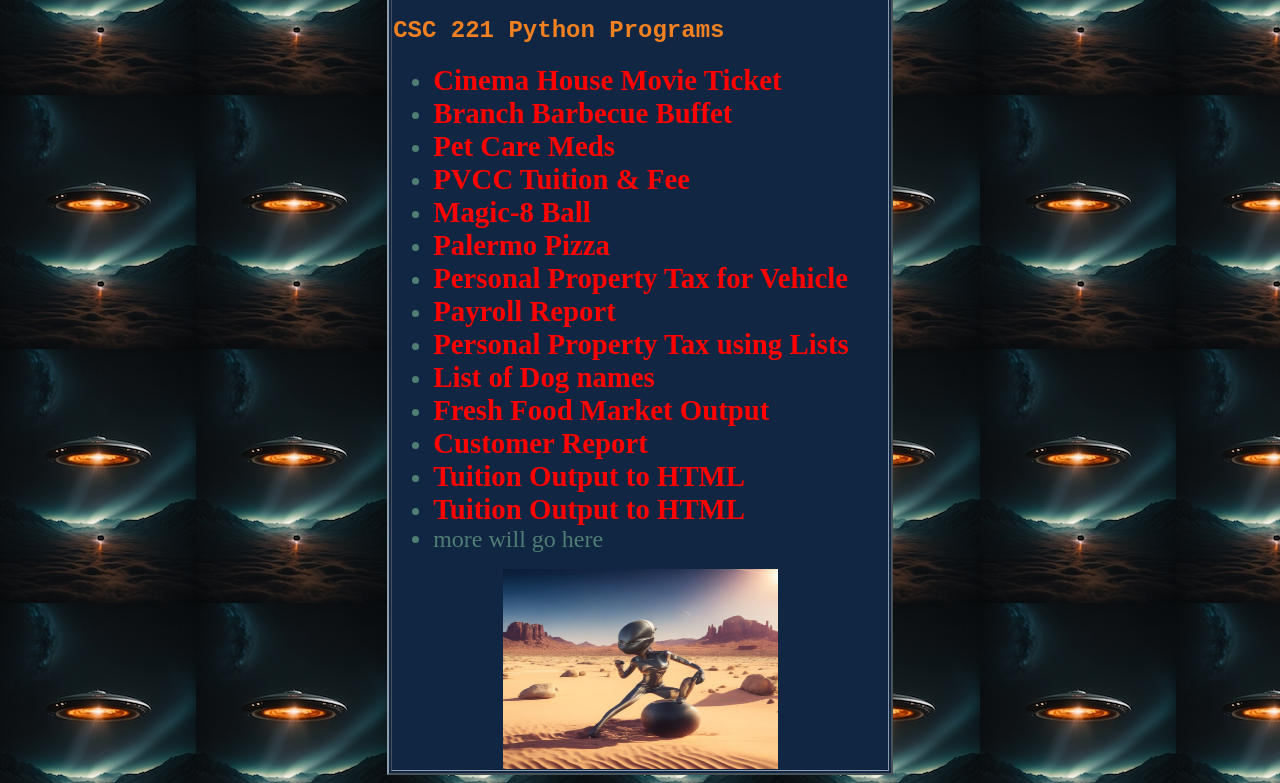
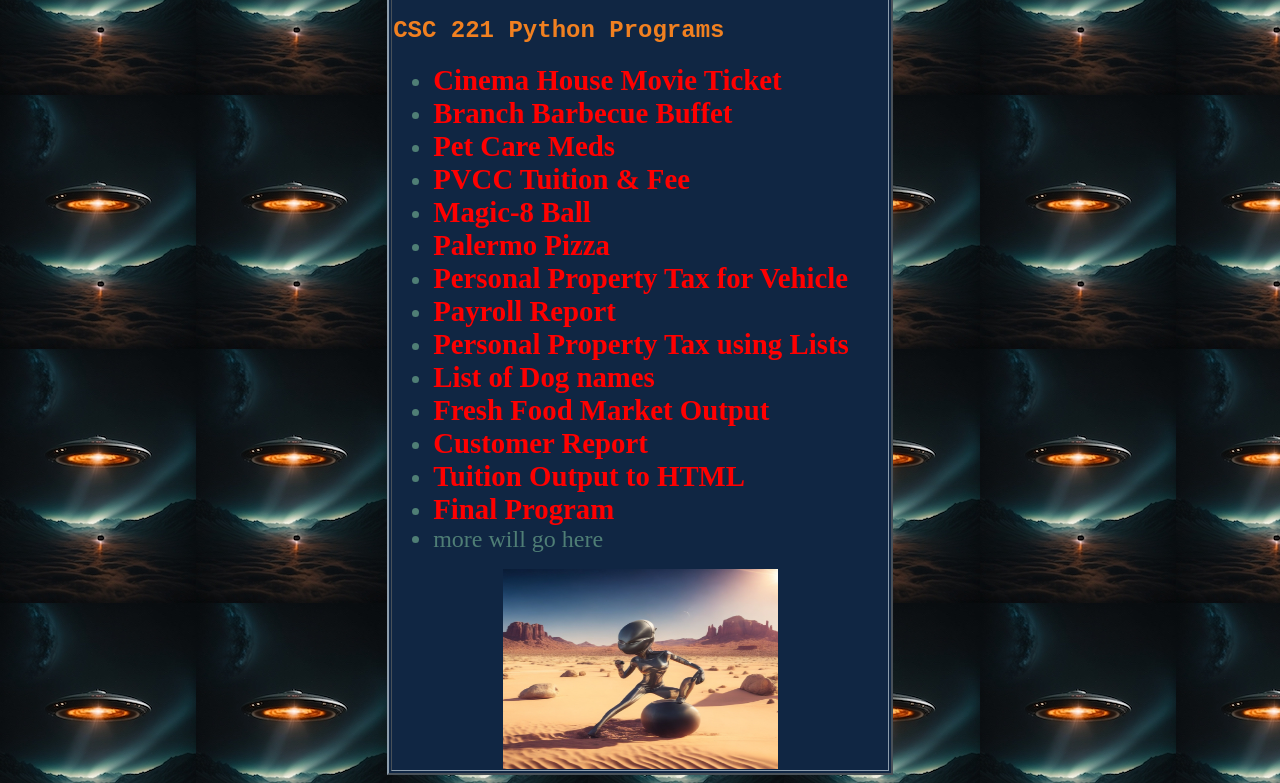
Before and after one commit to nyjaviontimberlake-pvcc/nyjaviontimberlake-pvcc.github.io, a plain HTML site: page index.html in a window 1280 px wide. Shown: the part 921-1704 px from the top of the page. Drawn offline with Linux system fonts and the light colour scheme.

Commit message:
Update index.html

```diff
--- a/index.html
+++ b/index.html
@@ -83,7 +83,7 @@
     <li><a href="ffout.py"> Fresh Food Market Output </a></li>
     <li><a href="custreport.py"> Customer Report </a></li>
     <li><a href="tuition -w-html.py"> Tuition Output to HTML </a></li>
-    <li><a href="hotel&resort_final.py"> Tuition Output to HTML </a></li>
+    <li><a href="hotel&resort_final.py"> Final Program </a></li>
     <li> more will go here </li>
 </ul>
 
```
